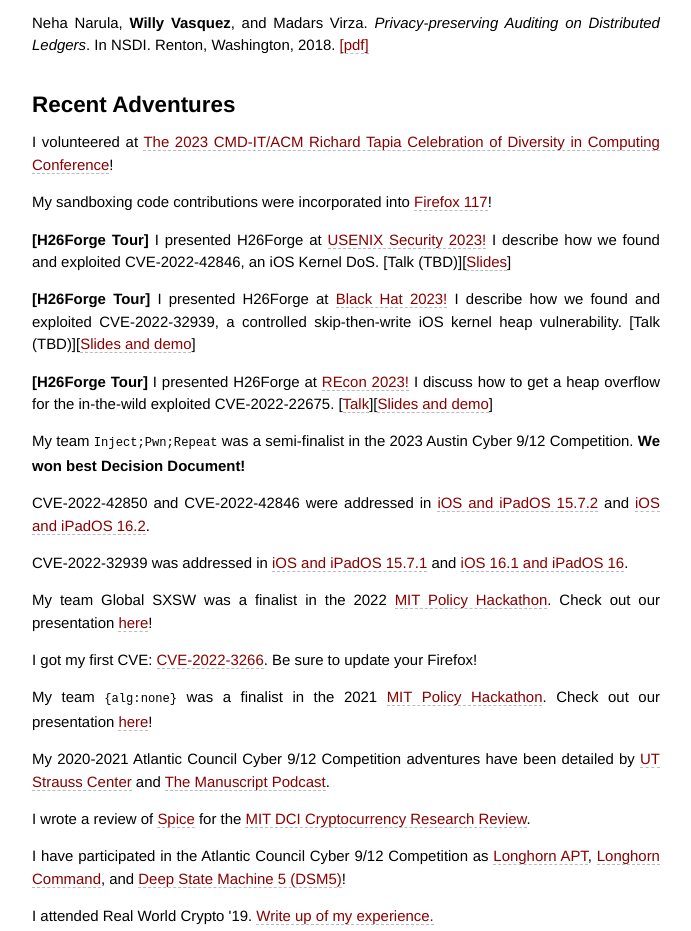
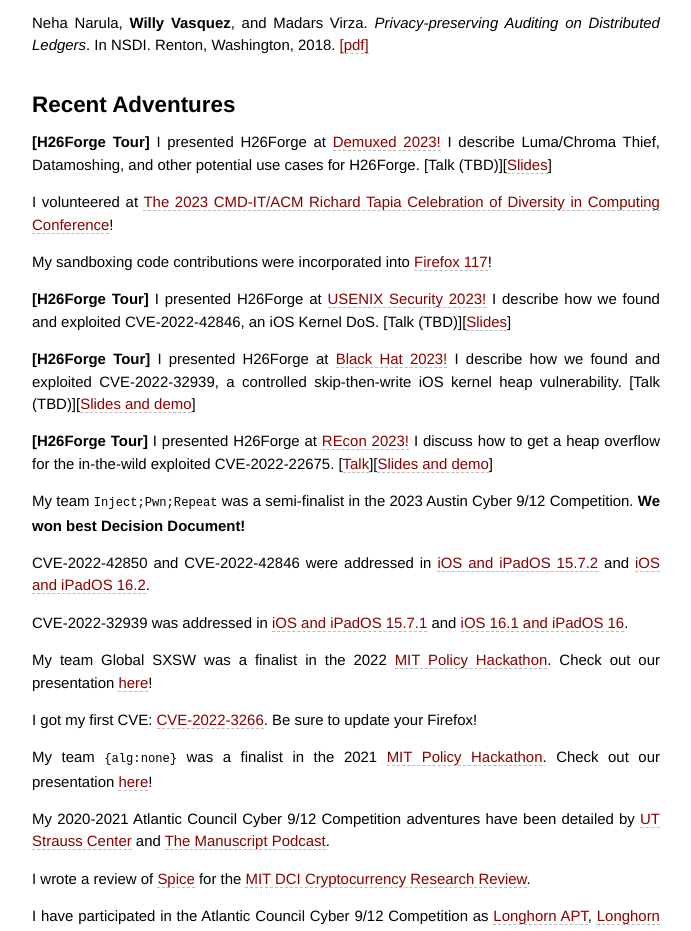
Before and after one commit to wrv/wrv.github.io, a plain HTML site: page index.html in a window 1280 px wide. Shown: the part 1245-2176 px from the top of the page, without its empty margins (294-985 px from the left). Drawn offline with Linux system fonts and the light colour scheme.

Commit message:
Add Demuxed slides

```diff
--- a/index.html
+++ b/index.html
@@ -74,6 +74,8 @@
     <br />
 
     <h2>Recent Adventures</h2>
+    <p><b>[H26Forge Tour]</b> I presented H26Forge at <a href="https://2023.demuxed.com/#schedule">Demuxed 2023!</a> I describe Luma/Chroma Thief, Datamoshing, and other potential use cases for H26Forge. [Talk (TBD)][<a
+      href="https://github.com/wrv/wrv.github.io/tree/master/presentations/demuxed23/">Slides</a>]</p>
     <p>I volunteered at <a href="https://tapiaconference.cmd-it.org/about/the-conference/">The 2023 CMD-IT/ACM Richard Tapia Celebration of Diversity in Computing Conference</a>!</p>
     <p>My sandboxing code contributions were incorporated into <a href="https://www.mozilla.org/en-US/firefox/117.0/releasenotes/">Firefox 117</a>!</p>
     <p><b>[H26Forge Tour]</b> I presented H26Forge at <a href="https://www.usenix.org/conference/usenixsecurity23/presentation/vasquez">USENIX
```
Also changed, not shown: 2 other files.
